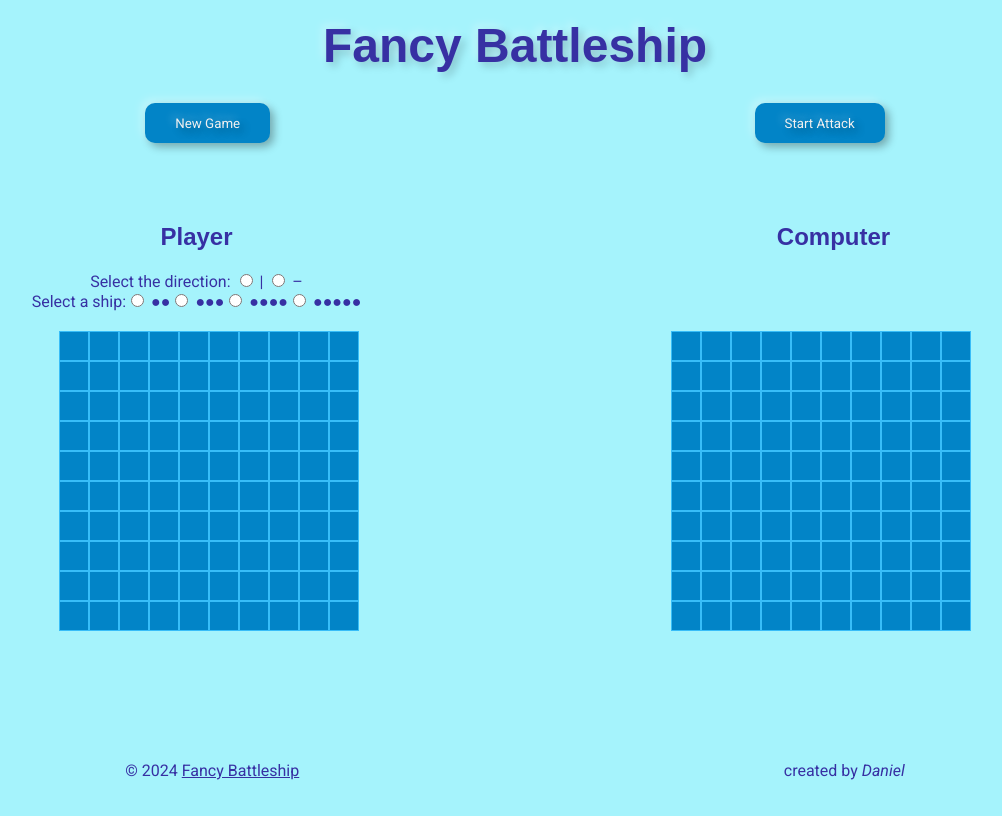
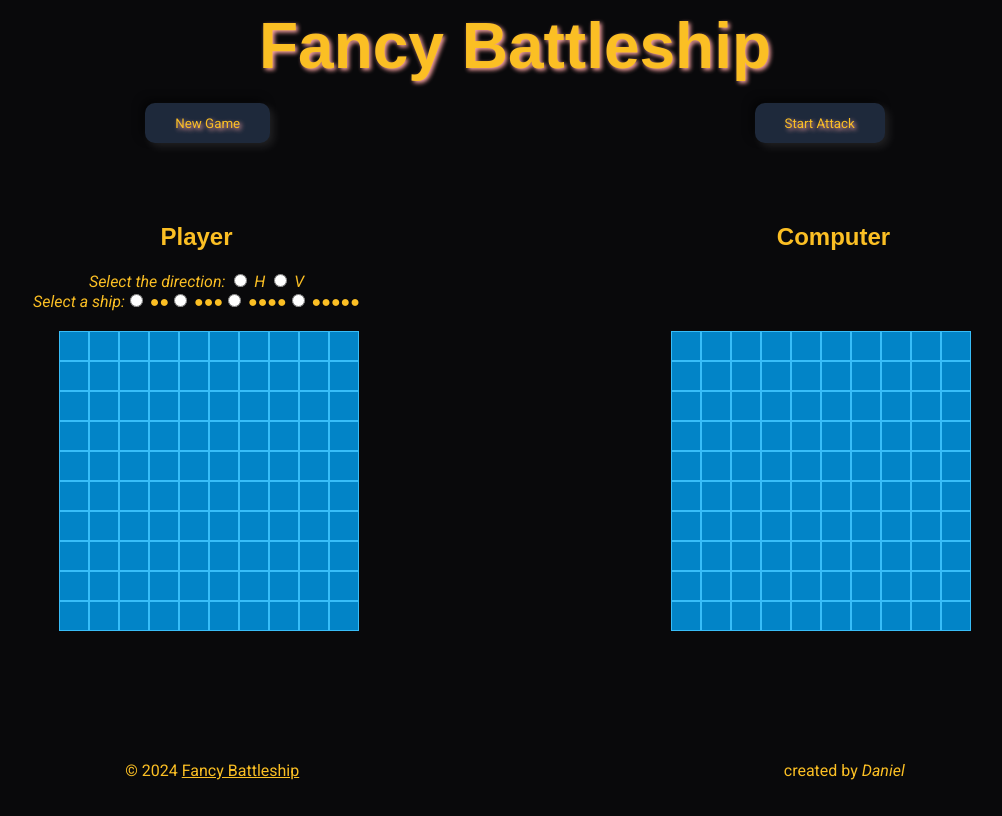
Before and after one commit to danielxfeng/top_battleship, a website built with webpack: page src/template.html in a window 1280 px wide. Shown: the whole page, without its empty margins (125-1127 px from the left). Built offline with nearby package versions, Linux system fonts and the light colour scheme; a web font is replaced by a local one.

Commit message:
A new theme

```diff
--- a/src/controller/ui_controller.js
+++ b/src/controller/ui_controller.js
@@ -56,7 +56,7 @@ const UiController = () => {
   };
 
   const disableUserPlaceShips = () => {
-    return;
+    console.log("disableUserPlaceShips");
   };
 
   const displayShip = (player, positions) => {
@@ -74,7 +74,7 @@ const UiController = () => {
   };
 
   const enableUserCanStartAttack = () => {
-    return;
+    console.log("enableUserCanStartAttack");
   };
 
   const enableUserAttacking = (player) => {
--- a/src/style.css
+++ b/src/style.css
@@ -1,7 +1,7 @@
 body {
-    background-color: #a5f3fc;
+    background-color: #09090b;
     font-family: "Roboto", sans-serif;
-    color: #3730a3;
+    color: #fbbf24;
     text-align: center;
 }
 
@@ -16,8 +16,8 @@ h1, h2, h3 {
 }
 
 h1 {
-    font-size: 48px;
-    text-shadow: 4px 4px 8px rgba(0, 0, 0, 0.2), -4px -4px 8px rgba(255, 255, 255, 0.3);
+    font-size: 64px;
+    text-shadow: 2px 2px 4px #fca5a5;
 }
 
 header, footer {
@@ -61,11 +61,11 @@ main {
     padding: 10px 30px;
     border: none;
     border-radius: 10px;
-    background-color: #0284c7;
-    color: #f0f0f0;
+    background-color: #1e293b;
     font-family: "Roboto", sans-serif;
-    text-shadow: 4px 4px 8px rgba(0, 0, 0, 0.3), -4px -4px 8px rgba(255, 255, 255, 0.3);
-    box-shadow: 4px 4px 8px rgba(0, 0, 0, 0.3), -4px -4px 8px rgba(255, 255, 255, 0.3);
+    color: #fbbf24;
+    text-shadow: 2px 2px 4px #fca5a5;
+    box-shadow: 4px 4px 8px rgba(255, 255, 255, 0.1), -4px -4px 8px rgba(0, 0, 0, 0.5);
 }
 
 #msg {
@@ -131,3 +131,7 @@ main {
     box-sizing: border-box;
     overflow: hidden;
 }
+
+label {
+    font-style: italic;
+}
--- a/src/template.html
+++ b/src/template.html
@@ -34,10 +34,10 @@
             <div id="direction_select">
               <label for="direction">Select the direction:</label>
               <label>
-                <input type="radio" name="direction" value="0" /> |
+                <input type="radio" name="direction" value="0" /> H
               </label>
               <label>
-                <input type="radio" name="direction" value="1" /> –
+                <input type="radio" name="direction" value="1" /> V
               </label>
             </div>
             <div id="ships"></div>
```
